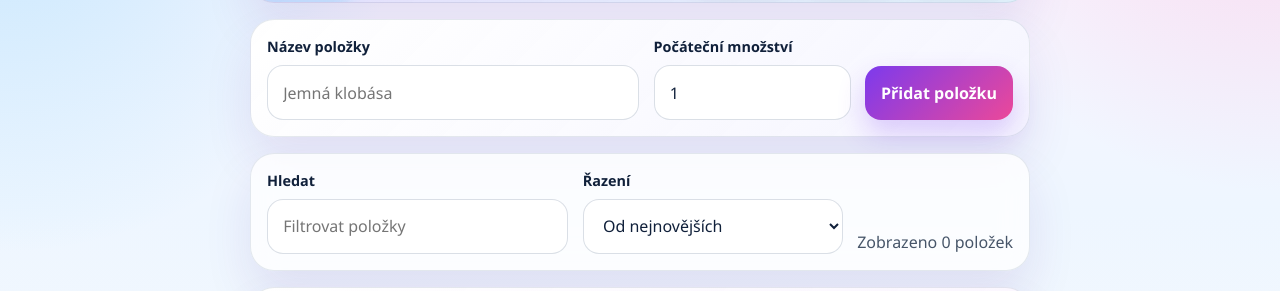
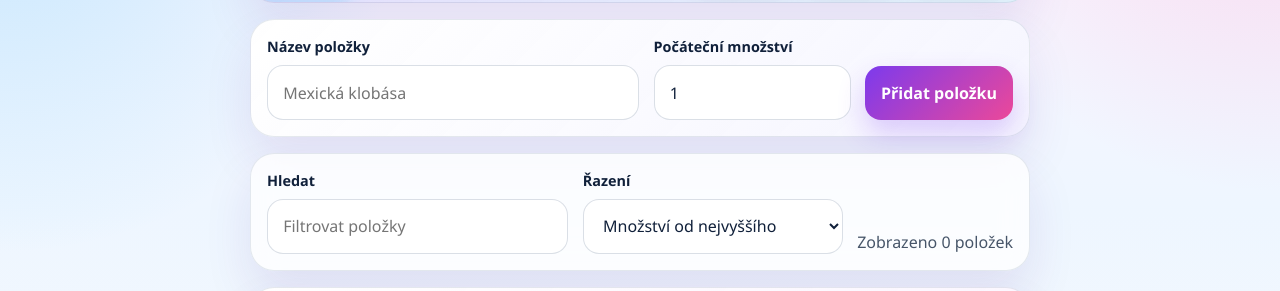
Before and after one commit to l-prokopec/inventory-v2, a React (Vite) app: page / in a window 1280 px wide. Shown: the part 169-460 px from the top of the page. Built offline with nearby package versions, Linux system fonts and the light colour scheme.

Commit message:
Adjust item placeholder and simplify sorting

```diff
--- a/src/App.jsx
+++ b/src/App.jsx
@@ -3,8 +3,6 @@ import { useEffect, useMemo, useRef, useState } from "react";
 const STORAGE_KEY = "inventory-tracker-items";
 const LOW_STOCK_THRESHOLD = 3;
 const SORT_OPTIONS = {
-  newest: "Od nejnovějších",
-  oldest: "Od nejstarších",
   quantityDesc: "Množství od nejvyššího",
   quantityAsc: "Množství od nejnižšího",
   nameAsc: "Název A-Z",
@@ -52,11 +50,6 @@ function sortItems(items, sortBy) {
   const nextItems = [...items];
 
   switch (sortBy) {
-    case "oldest":
-      return nextItems.sort(
-        (first, second) =>
-          new Date(first.createdAt).getTime() - new Date(second.createdAt).getTime(),
-      );
     case "quantityDesc":
       return nextItems.sort((first, second) => second.quantity - first.quantity);
     case "quantityAsc":
@@ -65,21 +58,17 @@ function sortItems(items, sortBy) {
       return nextItems.sort((first, second) => first.name.localeCompare(second.name, "cs"));
     case "nameDesc":
       return nextItems.sort((first, second) => second.name.localeCompare(first.name, "cs"));
-    case "newest":
     default:
-      return nextItems.sort(
-        (first, second) =>
-          new Date(second.createdAt).getTime() - new Date(first.createdAt).getTime(),
-      );
+      return nextItems;
   }
 }
 
 export default function App() {
-  const [items, setItems] = useState(() => sortItems(readStoredItems(), "newest"));
+  const [items, setItems] = useState(() => readStoredItems());
   const [name, setName] = useState("");
   const [quantity, setQuantity] = useState("1");
   const [query, setQuery] = useState("");
-  const [sortBy, setSortBy] = useState("newest");
+  const [sortBy, setSortBy] = useState("quantityDesc");
   const [feedback, setFeedback] = useState("");
   const [installPrompt, setInstallPrompt] = useState(null);
   const feedbackTimeoutRef = useRef(null);
@@ -274,7 +263,7 @@ export default function App() {
                 type="text"
                 value={name}
                 onChange={(event) => setName(event.target.value)}
-                placeholder="Jemná klobása"
+                placeholder="Mexická klobása"
                 maxLength={80}
               />
             </label>
```
